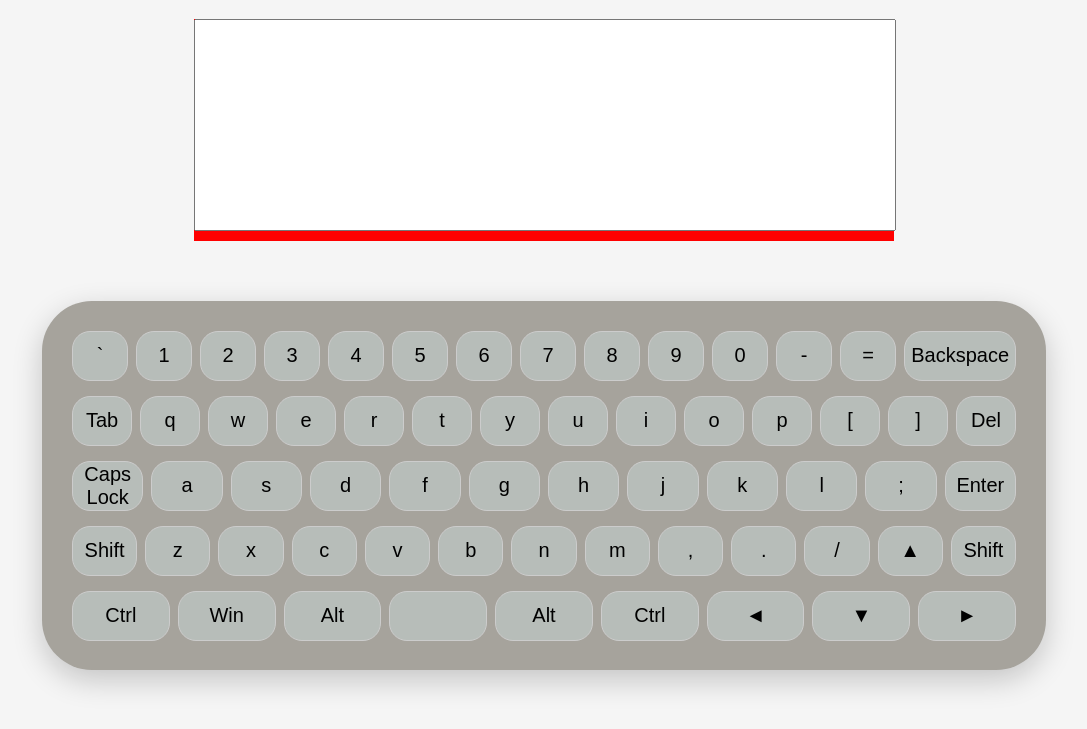
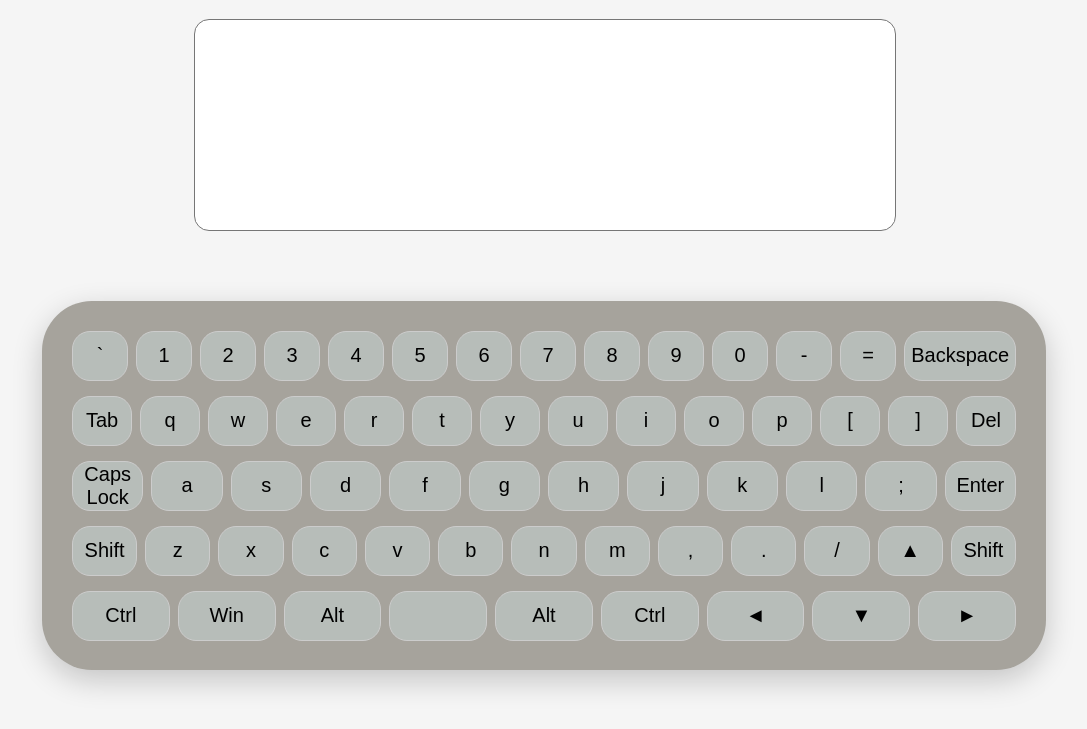
Before and after one commit to nicolaeee/virtual-keyboard, a website built with webpack: page src/index.html in a window 1280 px wide. Shown: the part 69-798 px from the top of the page, without its empty margins (96-1183 px from the left). Built offline with nearby package versions, Linux system fonts and the light colour scheme.

Commit message:
feat: add the style to the input area

```diff
--- a/src/style.scss
+++ b/src/style.scss
@@ -10,7 +10,6 @@ body {
 .child-div__first {
     width: 700px;
     margin: 0 auto;
-    background-color: red;
   }
 
 
@@ -44,6 +43,7 @@ body {
     padding: 5px;
     margin-bottom: 10px;
     resize: none;
+    border-radius: 15px;
   }
 
   .key-row {
```
